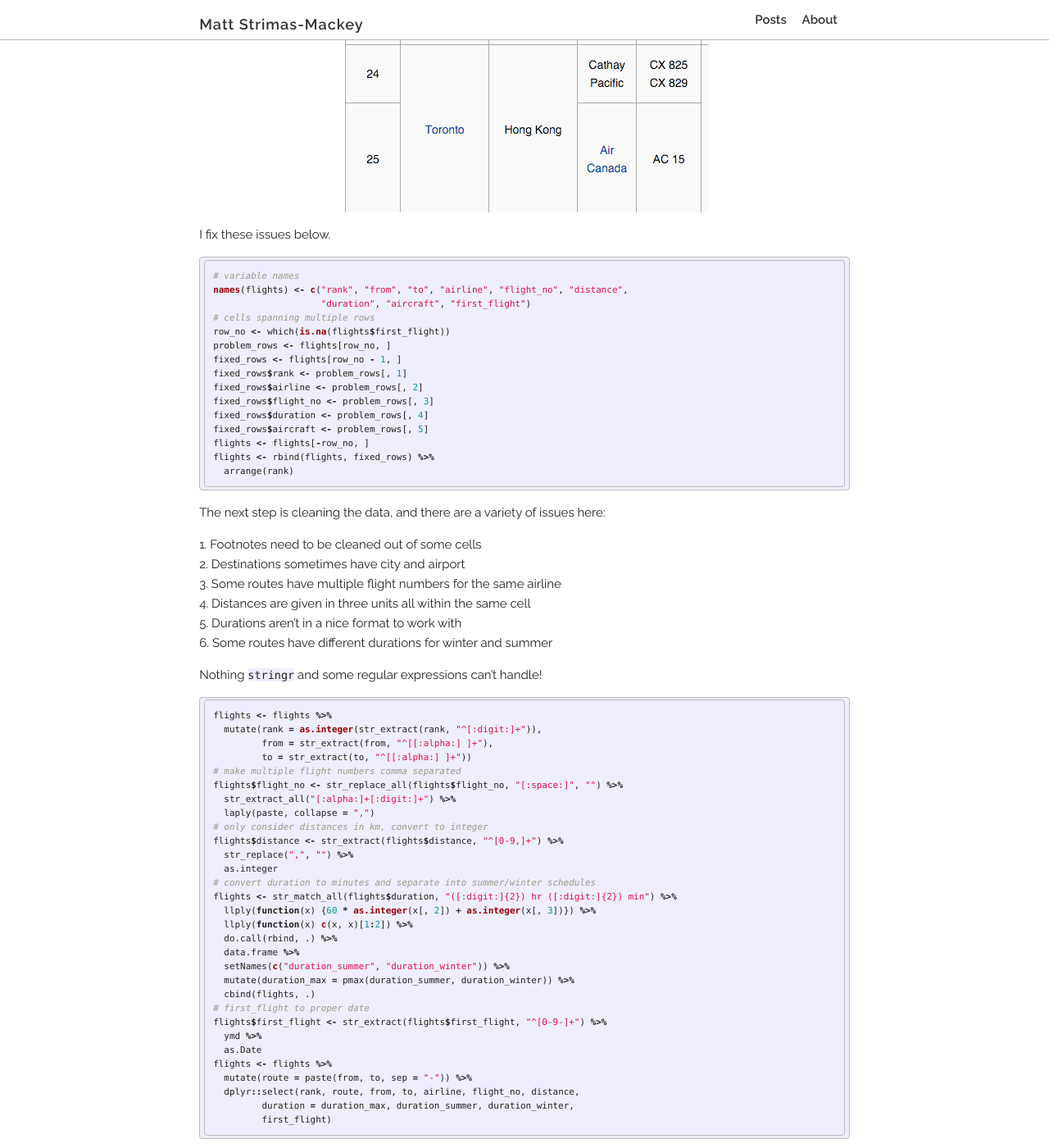
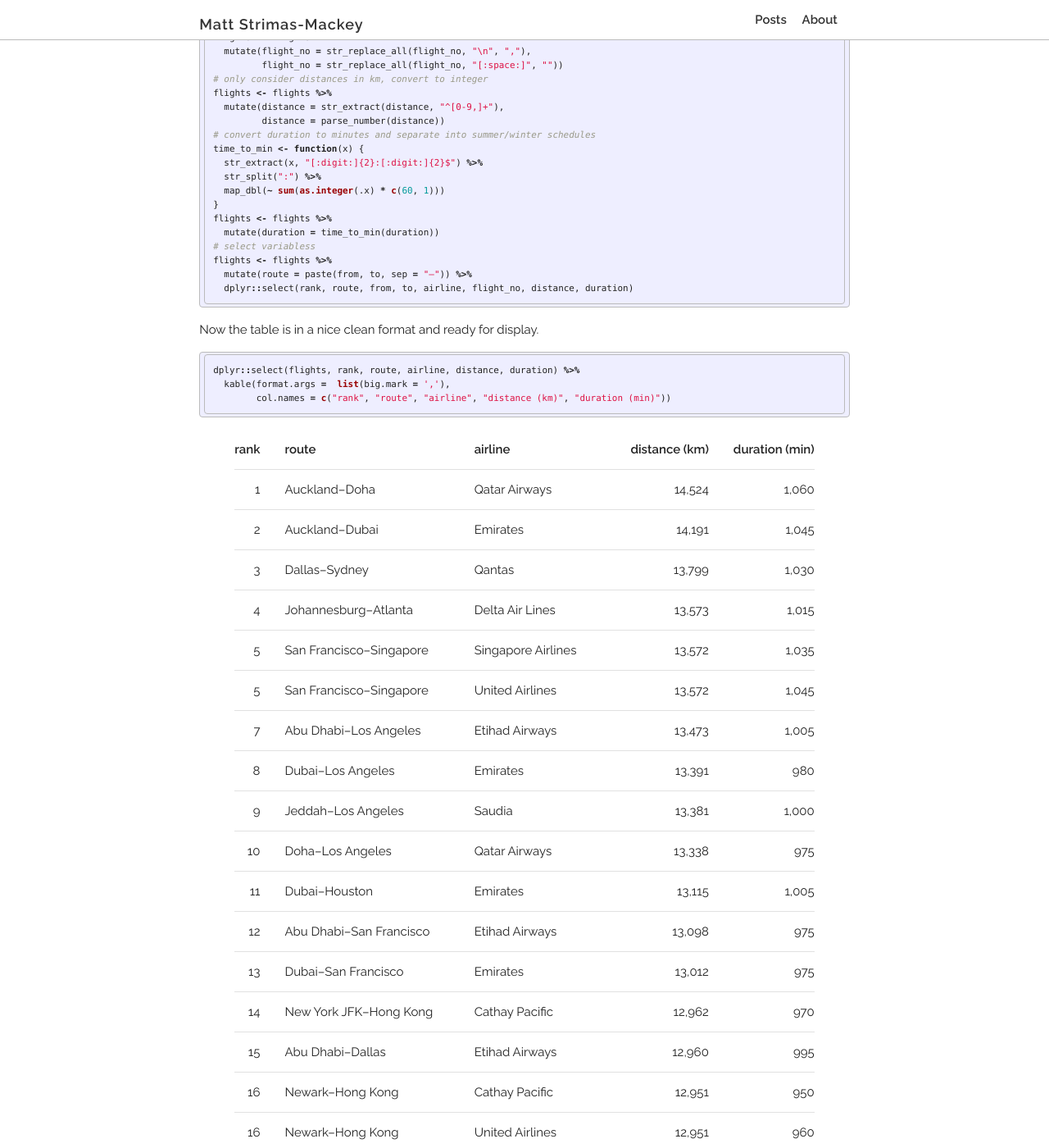
Before and after one commit to Pandinosaurus/mstrimas.github.io, a Jekyll site: the page built from _posts/2016-02-01-long-flights.md, in a window 1280 px wide and 1400 px high, scrolled down 1338 px. Shown: the whole window at 82% size. Built offline with Jekyll 4.4.1, drawn with Linux system fonts in a browser that asks for light colours; nearby versions of some CDN libraries; comment, search, counter and statistics services are not loaded; some of the changed text lies outside the part shown.

Commit message:
updating longest flight post

````diff
--- a/_posts/2016-02-01-long-flights.md
+++ b/_posts/2016-02-01-long-flights.md
@@ -52,79 +48,46 @@
 
 
 ```r
-flights <- read_html('https://en.wikipedia.org/wiki/Non-stop_flight') %>%
+flights <- read_html('https://en.wikipedia.org/wiki/Longest_flights') %>%
   html_nodes('.wikitable') %>%
-  .[[1]] %>%
-  html_table(fill = TRUE)
+  `[[`(1) %>%
+  html_table(fill = TRUE) %>%
+  set_names(c("rank", "from", "to", "airline", "flight_no", "distance",
+              "duration", "aircraft", "first_flight"))
 ```
 
-As usual there are some issues with the imported data. First, the Wikipedia table has cells spanning multiple rows corresponding to flights on the same route with different airlines. The `rvest` help explicitly states that it can't handle rows spanning multiple columns. In addition, the column headers are not nice variable names.
+As usual there are some issues with the imported data. The following issues will need addressing and there are a variety of issues here:
 
-<img src="/img/long-flights/multi-row-cell.png" style="display: block; margin: auto;" />
-
-I fix these issues below.
-
-
-```r
-# variable names
-names(flights) <- c("rank", "from", "to", "airline", "flight_no", "distance",
-                    "duration", "aircraft", "first_flight")
-# cells spanning multiple rows
-row_no <- which(is.na(flights$first_flight))
-problem_rows <- flights[row_no, ]
-fixed_rows <- flights[row_no - 1, ]
-fixed_rows$rank <- problem_rows[, 1]
-fixed_rows$airline <- problem_rows[, 2]
-fixed_rows$flight_no <- problem_rows[, 3]
-fixed_rows$duration <- problem_rows[, 4]
-fixed_rows$aircraft <- problem_rows[, 5]
-flights <- flights[-row_no, ]
-flights <- rbind(flights, fixed_rows) %>%
-  arrange(rank)
-```
-
-The next step is cleaning the data, and there are a variety of issues here:
-1. Footnotes need to be cleaned out of some cells
-2. Destinations sometimes have city and airport
-3. Some routes have multiple flight numbers for the same airline
-4. Distances are given in three units all within the same cell
-5. Durations aren't in a nice format to work with
-5. Some routes have different durations for winter and summer
+1. Destinations sometimes have city and airport
+1. Some routes have multiple flight numbers for the same airline
+1. Distances are given in three units all within the same cell
+1. Durations aren't in a nice format to work with
+1. Some routes have different durations for winter and summer
 
 Nothing `stringr` and some regular expressions can't handle!
 
 
 ```r
+# make multiple flight numbers comma separated
 flights <- flights %>%
-  mutate(rank = as.integer(str_extract(rank, "^[:digit:]+")),
-         from = str_extract(from, "^[[:alpha:] ]+"),
-         to = str_extract(to, "^[[:alpha:] ]+"))
-# make multiple flight numbers comma separated
-flights$flight_no <- str_replace_all(flights$flight_no, "[:space:]", "") %>%
-  str_extract_all("[:alpha:]+[:digit:]+") %>%
-  laply(paste, collapse = ",")
+  mutate(flight_no = str_replace_all(flight_no, "\n", ","),
+         flight_no = str_replace_all(flight_no, "[:space:]", ""))
 # only consider distances in km, convert to integer
-flights$distance <- str_extract(flights$distance, "^[0-9,]+") %>%
-  str_replace(",", "") %>%
-  as.integer
+flights <- flights %>%
+  mutate(distance = str_extract(distance, "^[0-9,]+"),
+         distance = parse_number(distance))
 # convert duration to minutes and separate into summer/winter schedules
-flights <- str_match_all(flights$duration, "([:digit:]{2}) hr ([:digit:]{2}) min") %>%
-  llply(function(x) {60 * as.integer(x[, 2]) + as.integer(x[, 3])}) %>%
-  llply(function(x) c(x, x)[1:2]) %>%
-  do.call(rbind, .) %>%
-  data.frame %>%
-  setNames(c("duration_summer", "duration_winter")) %>%
-  mutate(duration_max = pmax(duration_summer, duration_winter)) %>%
-  cbind(flights, .)
-# first_flight to proper date
-flights$first_flight <- str_extract(flights$first_flight, "^[0-9-]+") %>%
-  ymd %>%
-  as.Date
+time_to_min <- function(x) {
+  str_extract(x, "[:digit:]{2}:[:digit:]{2}$") %>%
+  str_split(":") %>%
+  map_dbl(~ sum(as.integer(.x) * c(60, 1)))
+}
 flights <- flights %>%
-  mutate(route = paste(from, to, sep = "-")) %>%
-  dplyr::select(rank, route, from, to, airline, flight_no, distance,
-         duration = duration_max, duration_summer, duration_winter,
-         first_flight)
+  mutate(duration = time_to_min(duration))
+# select variabless
+flights <- flights %>%
+  mutate(route = paste(from, to, sep = "–")) %>%
+  dplyr::select(rank, route, from, to, airline, flight_no, distance, duration)
 ```
 
 Now the table is in a nice clean format and ready for display.
@@ -138,38 +101,38 @@
 
 
 
-| rank|route                   |airline                 | distance (km)| duration (min)|
-|----:|:-----------------------|:-----------------------|-------------:|--------------:|
-|    1|Auckland-Dubai          |Emirates                |        14,203|          1,035|
-|    2|Dallas-Sydney           |Qantas                  |        13,804|          1,015|
-|    3|Johannesburg-Atlanta    |Delta Air Lines         |        13,582|          1,000|
-|    4|Abu Dhabi-Los Angeles   |Etihad Airways          |        13,502|            990|
-|    5|Dubai-Los Angeles       |Emirates                |        13,420|            995|
-|    6|Jeddah-Los Angeles      |Saudia                  |        13,409|          1,015|
-|    7|Doha-Los Angeles        |Qatar Airways           |        13,367|            985|
-|    8|Dubai-Houston           |Emirates                |        13,144|            980|
-|    9|Abu Dhabi-San Francisco |Etihad Airways          |        13,128|            975|
-|   10|Dallas-Hong Kong        |American Airlines       |        13,072|          1,025|
-|   11|Dubai-San Francisco     |Emirates                |        13,041|            950|
-|   12|New York-Hong Kong      |Cathay Pacific          |        12,983|            975|
-|   13|Newark-Hong Kong        |Cathay Pacific          |        12,980|            960|
-|   14|Newark-Hong Kong        |United Airlines         |        12,980|             NA|
-|   15|Abu Dhabi-Dallas        |Etihad Airways          |        12,962|            980|
-|   16|Doha-Houston            |Qatar Airways           |        12,951|            980|
-|   17|Dubai-Dallas            |Emirates                |        12,940|            980|
-|   18|New York-Guangzhou      |China Southern Airlines |        12,878|            965|
-|   19|Boston-Hong Kong        |Cathay Pacific          |        12,827|            950|
-|   20|Johannesburg-New York   |South African Airways   |        12,825|            965|
-|   21|Houston-Taipei          |EVA Air                 |        12,776|            955|
-|   22|Doha-Dallas             |Qatar Airways           |        12,764|            980|
-|   23|Los Angeles-Melbourne   |Qantas                  |        12,748|            950|
-|   24|Los Angeles-Melbourne   |United Airlines         |        12,748|            950|
-|   25|Toronto-Hong Kong       |Cathay Pacific          |        12,569|            930|
-|   26|Toronto-Hong Kong       |Air Canada              |        12,569|            935|
-|   27|New York-Taipei         |EVA Air                 |        12,566|            970|
-|   28|New York-Taipei         |China Airlines          |        12,566|            920|
-|   29|Mumbai-Newark           |United Airlines         |        12,565|            965|
-|   30|Mumbai-Newark           |Air India               |        12,565|            955|
+| rank|route                     |airline                 | distance (km)| duration (min)|
+|----:|:-------------------------|:-----------------------|-------------:|--------------:|
+|    1|Auckland–Doha             |Qatar Airways           |        14,524|          1,060|
+|    2|Auckland–Dubai            |Emirates                |        14,191|          1,045|
+|    3|Dallas–Sydney             |Qantas                  |        13,799|          1,030|
+|    4|Johannesburg–Atlanta      |Delta Air Lines         |        13,573|          1,015|
+|    5|San Francisco–Singapore   |Singapore Airlines      |        13,572|          1,035|
+|    5|San Francisco–Singapore   |United Airlines         |        13,572|          1,045|
+|    7|Abu Dhabi–Los Angeles     |Etihad Airways          |        13,473|          1,005|
+|    8|Dubai–Los Angeles         |Emirates                |        13,391|            980|
+|    9|Jeddah–Los Angeles        |Saudia                  |        13,381|          1,000|
+|   10|Doha–Los Angeles          |Qatar Airways           |        13,338|            975|
+|   11|Dubai–Houston             |Emirates                |        13,115|          1,005|
+|   12|Abu Dhabi–San Francisco   |Etihad Airways          |        13,098|            975|
+|   13|Dubai–San Francisco       |Emirates                |        13,012|            975|
+|   14|New York JFK–Hong Kong    |Cathay Pacific          |        12,962|            970|
+|   15|Abu Dhabi–Dallas          |Etihad Airways          |        12,960|            995|
+|   16|Newark–Hong Kong          |Cathay Pacific          |        12,951|            950|
+|   16|Newark–Hong Kong          |United Airlines         |        12,951|            960|
+|   18|Dallas–Hong Kong          |American Airlines       |        12,945|          1,025|
+|   19|Doha–Houston              |Qatar Airways           |        12,923|          1,000|
+|   20|Dubai–Dallas              |Emirates                |        12,911|            975|
+|   21|Shanghai–Mexico City      |Aeroméxico              |        12,889|            961|
+|   22|New York JFK–Guangzhou    |China Southern Airlines |        12,849|            965|
+|   23|New York JFK–Johannesburg |South African Airways   |        12,822|            890|
+|   24|Boston–Hong Kong          |Cathay Pacific          |        12,797|            940|
+|   25|Los Angeles–Melbourne     |Qantas                  |        12,749|            955|
+|   25|Los Angeles–Melbourne     |United Airlines         |        12,749|            955|
+|   25|Los Angeles–Melbourne     |Virgin Australia        |        12,749|            950|
+|   28|Houston–Taipei            |EVA Air                 |        12,748|            990|
+|   29|Doha–Dallas               |Qatar Airways           |        12,736|            975|
+|   30|Dubai–Fort Lauderdale     |Emirates                |        12,566|            985|
 
 # Geocoding
 
@@ -178,13 +141,15 @@
 
 ```r
 cities <- c(flights$from, flights$to) %>%
-  unique
-cities[cities == "Melbourne"] <- "Melbourne, Australia"
-cities <- cities %>%
-  cbind(city = ., geocode(., output = "latlon", source = "google"))
-cities <- cities %>%
-  mutate(city = as.character(city),
-         city = ifelse(city == "Melbourne, Australia", "Melbourne", city))
+  unique() %>%
+  data_frame(city = .) %>%
+  mutate(cty_cnt = if_else(city == "Melbourne", "Melbourne, Australia",
+                           city)) %>%
+  # geocode
+  mutate(locs = map(cty_cnt, geocode, output = "latlon", source = "google",
+                    messaging = FALSE)) %>%
+  unnest() %>%
+  select(-cty_cnt)
 ```
 
 Now I bring these coordinates into the `flights` dataframe.
@@ -422,7 +388,7 @@
           -x_proj@polygons[[i]]@Polygons[[j]]@coords[prob, 1]
       }
     }
-    x_proj <- clgeo_Clean(x_proj)
+    #x_proj <- clgeo_Clean(x_proj)
     s <- getScale()
     setScale(union_scale)
     if (!missing(union_field)) {
@@ -466,8 +432,8 @@
                                                 route = flights_unique$route,
                                                 stringsAsFactors = FALSE))
 row.names(routes_nodl) <- as.character(routes_nodl$rank)
-# Auckland-Dubai crosses edge
-crosses_edge <- (routes_nodl$route == "Auckland-Dubai")
+# Auckland routes cross edge
+crosses_edge <- (routes_nodl$route %in% c("Auckland–Dubai", "Auckland–Doha"))
 crosses_edge_sl <- project_recenter(routes_nodl[crosses_edge, ], proj,
                                     union_field = "rank",
                                     union_scale = 1e6)
@@ -482,7 +448,7 @@
 coordinates(cities_wgs) <- ~ lon + lat
 projection(cities_wgs) <- projection(world)
 cities_kav_df <- spTransform(cities_wgs, proj) %>%
-  as.data.frame
+  as_tibble()
 ```
 
 Plotting the newly centered data.
@@ -491,7 +457,7 @@
 ```r
 world_kav_df <- project_recenter(world, proj, union_field = "sov_a3",
                                  union_scale = 1e6) %>%
-  fortify
+  fortify()
 ggplot() +
   geom_polygon(data = world_kav_df, aes(long, lat, group = group),
                fill = "grey80", color = "grey60", size = 0.1) +
@@ -644,7 +610,7 @@
   geom_polygon(data = bb_df, aes(long, lat, group = group),
                fill = NA, color = "grey20") +
   annotate("text", x = 0.25 * max(bb_df$long), y = 0.97 * min(bb_df$lat),
-           label = "strimas.com - data source: wikipedia",
+           label = "strimas.com - data source: wikipedia",
            color = "grey20", size = 3, family = "Times") +
   geom_text_repel(data = cities_kav_df, aes(lon, lat, label = city),
                   size = 3, color = "white", fontface = "bold",
@@ -686,32 +652,33 @@
 <a href="/figures//long-flights_final-1.png"><img src="/figures//long-flights_final-1.png" title="plot of chunk final" alt="plot of chunk final" style="display: block; margin: auto;" /></a>
 
 
-| rank|route                   |airline                 | distance (km)| duration (hours)|
-|----:|:-----------------------|:-----------------------|-------------:|----------------:|
-|    1|Auckland-Dubai          |Emirates                |        14,203|            17.25|
-|    2|Dallas-Hong Kong        |American Airlines       |        13,072|            17.08|
-|    3|Dallas-Sydney           |Qantas                  |        13,804|            16.92|
-|    4|Jeddah-Los Angeles      |Saudia                  |        13,409|            16.92|
-|    5|Johannesburg-Atlanta    |Delta Air Lines         |        13,582|            16.67|
-|    6|Dubai-Los Angeles       |Emirates                |        13,420|            16.58|
-|    7|Abu Dhabi-Los Angeles   |Etihad Airways          |        13,502|            16.50|
-|    8|Doha-Los Angeles        |Qatar Airways           |        13,367|            16.42|
-|    9|Dubai-Houston           |Emirates                |        13,144|            16.33|
-|   10|Abu Dhabi-Dallas        |Etihad Airways          |        12,962|            16.33|
-|   11|Doha-Houston            |Qatar Airways           |        12,951|            16.33|
-|   12|Dubai-Dallas            |Emirates                |        12,940|            16.33|
-|   13|Doha-Dallas             |Qatar Airways           |        12,764|            16.33|
-|   14|Abu Dhabi-San Francisco |Etihad Airways          |        13,128|            16.25|
-|   15|New York-Hong Kong      |Cathay Pacific          |        12,983|            16.25|
-|   16|New York-Taipei         |EVA Air                 |        12,566|            16.17|
-|   17|New York-Guangzhou      |China Southern Airlines |        12,878|            16.08|
-|   18|Johannesburg-New York   |South African Airways   |        12,825|            16.08|
-|   19|Mumbai-Newark           |United Airlines         |        12,565|            16.08|
-|   20|Newark-Hong Kong        |Cathay Pacific          |        12,980|            16.00|
-|   21|Houston-Taipei          |EVA Air                 |        12,776|            15.92|
-|   22|Dubai-San Francisco     |Emirates                |        13,041|            15.83|
-|   23|Boston-Hong Kong        |Cathay Pacific          |        12,827|            15.83|
-|   24|Los Angeles-Melbourne   |Qantas                  |        12,748|            15.83|
-|   25|Toronto-Hong Kong       |Air Canada              |        12,569|            15.58|
+| rank|route                     |airline                 | distance (km)| duration (hours)|
+|----:|:-------------------------|:-----------------------|-------------:|----------------:|
+|    1|Auckland–Doha             |Qatar Airways           |        14,524|            17.67|
+|    2|Auckland–Dubai            |Emirates                |        14,191|            17.42|
+|    3|San Francisco–Singapore   |United Airlines         |        13,572|            17.42|
+|    4|Dallas–Sydney             |Qantas                  |        13,799|            17.17|
+|    5|Dallas–Hong Kong          |American Airlines       |        12,945|            17.08|
+|    6|Johannesburg–Atlanta      |Delta Air Lines         |        13,573|            16.92|
+|    7|Abu Dhabi–Los Angeles     |Etihad Airways          |        13,473|            16.75|
+|    8|Dubai–Houston             |Emirates                |        13,115|            16.75|
+|    9|Jeddah–Los Angeles        |Saudia                  |        13,381|            16.67|
+|   10|Doha–Houston              |Qatar Airways           |        12,923|            16.67|
+|   11|Abu Dhabi–Dallas          |Etihad Airways          |        12,960|            16.58|
+|   12|Houston–Taipei            |EVA Air                 |        12,748|            16.50|
+|   13|Dubai–Fort Lauderdale     |Emirates                |        12,566|            16.42|
+|   14|Dubai–Los Angeles         |Emirates                |        13,391|            16.33|
+|   15|Doha–Los Angeles          |Qatar Airways           |        13,338|            16.25|
+|   16|Abu Dhabi–San Francisco   |Etihad Airways          |        13,098|            16.25|
+|   17|Dubai–San Francisco       |Emirates                |        13,012|            16.25|
+|   18|Dubai–Dallas              |Emirates                |        12,911|            16.25|
+|   19|Doha–Dallas               |Qatar Airways           |        12,736|            16.25|
+|   20|New York JFK–Hong Kong    |Cathay Pacific          |        12,962|            16.17|
+|   21|New York JFK–Guangzhou    |China Southern Airlines |        12,849|            16.08|
+|   22|Shanghai–Mexico City      |Aeroméxico              |        12,889|            16.02|
+|   23|Newark–Hong Kong          |United Airlines         |        12,951|            16.00|
+|   24|Los Angeles–Melbourne     |Qantas                  |        12,749|            15.92|
+|   25|Boston–Hong Kong          |Cathay Pacific          |        12,797|            15.67|
+|   26|New York JFK–Johannesburg |South African Airways   |        12,822|            14.83|
 
 Overall, I'm increasingly impressed with ggplot as a tool for mapping and I think the new packages [ggalt](https://github.com/hrbrmstr/ggalt) and [ggrepel](https://github.com/slowkow/ggrepel) are great additions. Unfortunately, making a map with a non-standard central meridian is a huge pain in R, but in the end I'm quite happy with the results!
````
Also changed, not shown: other parts of _posts/2016-02-01-long-flights.md (+5 -8 lines), _source/2016-02-01-long-flights.rmd (+47 -80 lines), figures/long-flights_final-1.png, figures/long-flights_first-map-1.svg, figures/long-flights_meridian-1.svg, figures/long-flights_messy-boundary-1.svg, figures/long-flights_trim_edge-1.svg, 2 other files.
